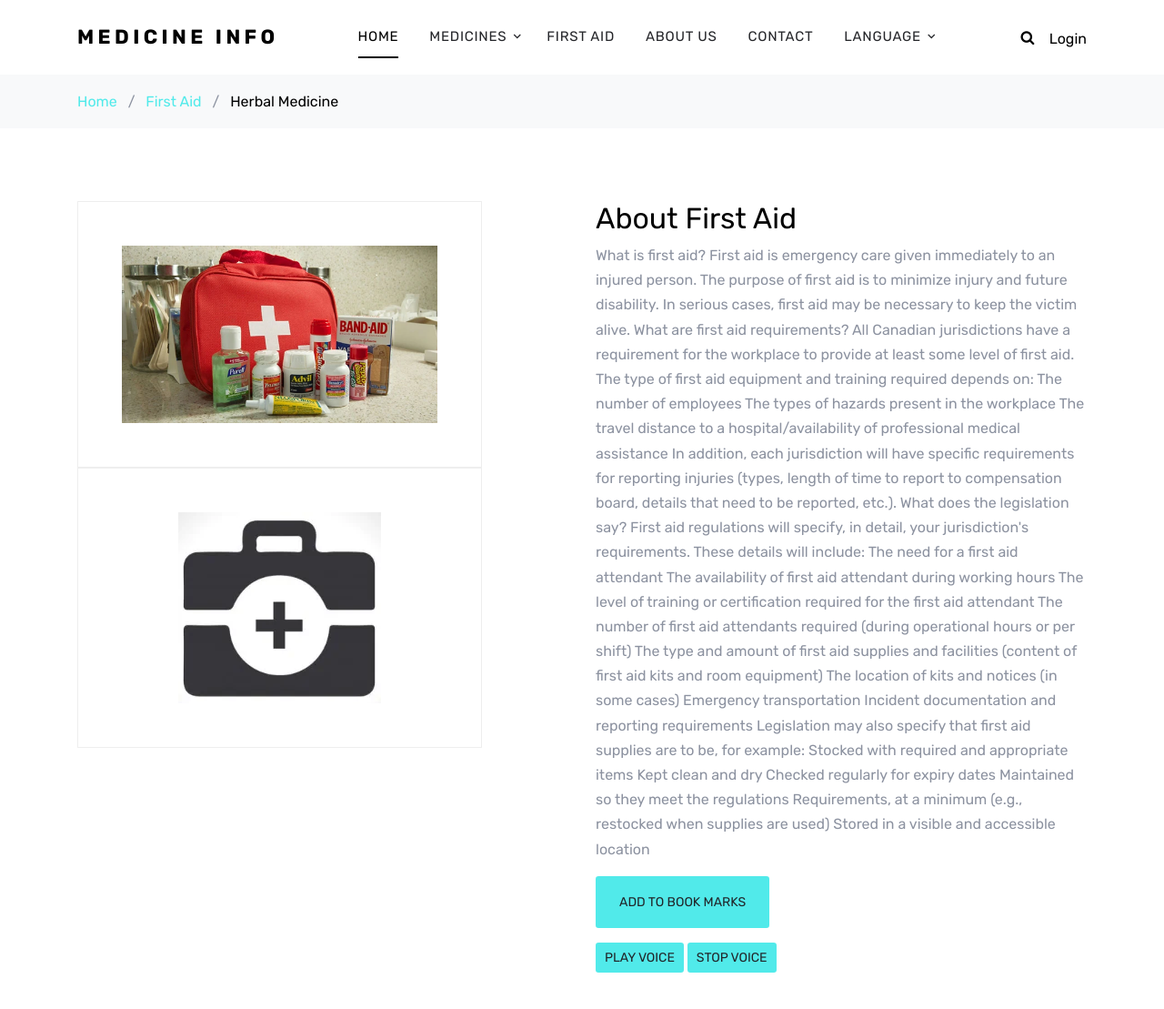
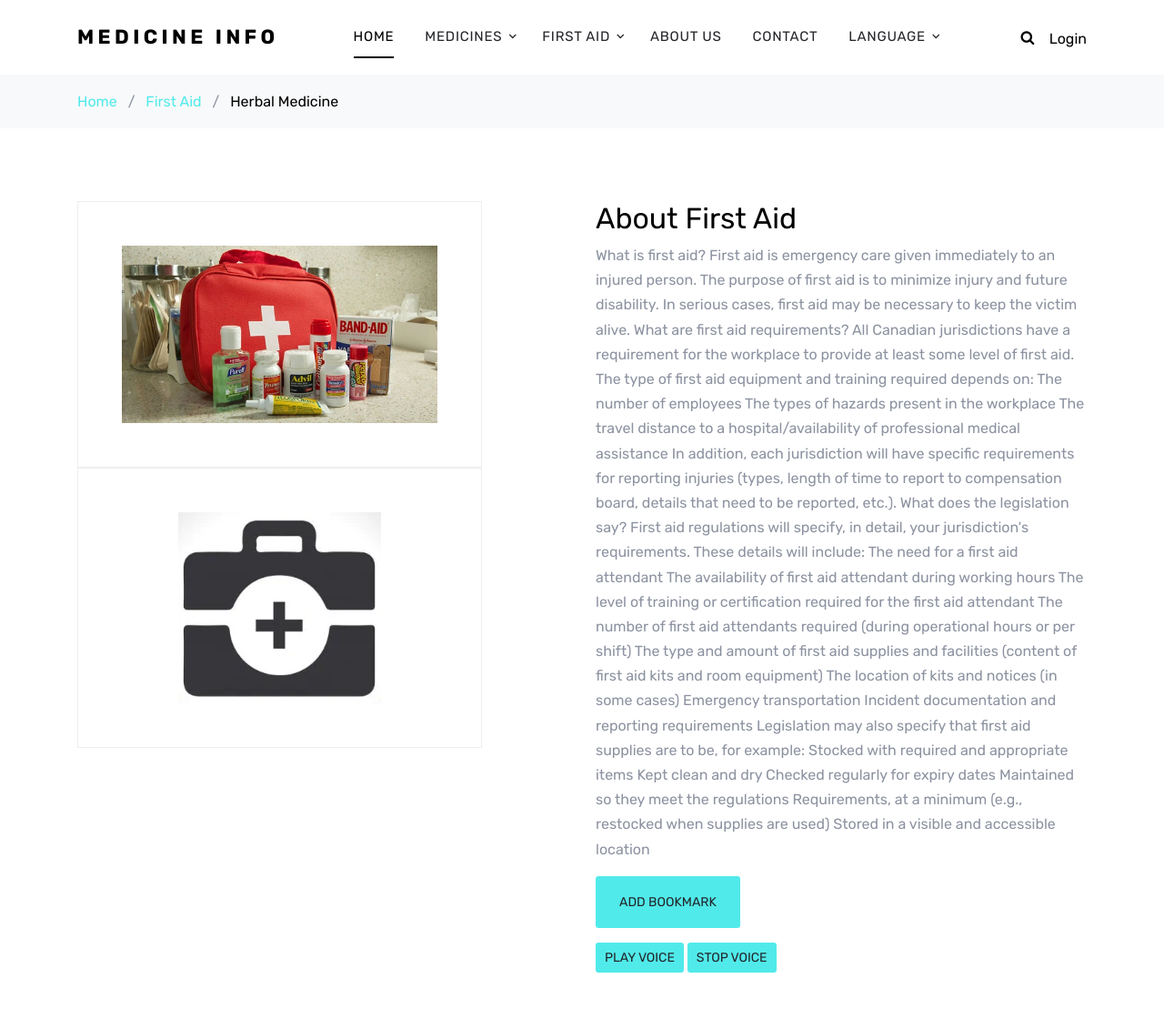
Before and after one commit to SodabehSherzad/Android-Medicine-Info, a PHP site: page /firstAidDetails.php?id=1 in a window 1280 px wide, after a click that opens the changed part. Shown: the top 1109 px of the page at 91% size. Run offline with PHP 8.4, Linux system fonts and the light colour scheme; data comes from the database, SQL or seed files in the repository; some web fonts are replaced.

Commit message:
Bookmark feature added

```diff
--- a/lang/en.php
+++ b/lang/en.php
@@ -9,7 +9,7 @@
 $contactPage = "Contact";
 $lang = "Language";
 $loginPage = "Login";
-$add = "Add To Book Marks";
+$add = "Add Bookmark";
 $btn = "View All Products";
 $about = "This program helps users to be fully aware of drugs, their use and how to use them in their own language. In the first step, all the medicines that are common and can be obtained without a prescription from the pharmacy are stored in this program. In addition, the program allows the program manager to record and store other types of medications. Unfortunately, in a country like Afghanistan, most people do not have a proper and scientific knowledge about drugs and their proper use. So I decided to design, design and develop this application using (Android) so that I could. On the one hand, this application provides useful information about drugs and their proper use to my dear people, and on the other hand, it shows the positive role of technology. \n\nNote: This application is for information only, and the use of drugs without consulting a doctor and pharmacist (pharmacist) can cause any risk. Therefore, in the first step, only drugs that are common and can be obtained without a prescription from the pharmacy are stored in this program.<br>
 <br> Develope by Sodabeh Sherzad";
--- a/www/firstAidDetails.php
+++ b/www/firstAidDetails.php
@@ -23,7 +23,7 @@
     }
 
     $check = ($language == 'en')? 'inline-block' : 'none';
-
+    $origin = "firstAids";
     $firstaidDetails .= "<div class='row'>
             <div class='col-md-5 mr-auto'>
               <div class='border text-center'>
@@ -37,7 +37,7 @@
               <h2 class='text-black'>$name</h2>
               <p>$details</p>
 
-              <p><a href='bookMarks.php?medicine=2' class='buy-now btn btn-sm height-auto px-4 py-3 btn-primary' onclick='\"medicinesFavorite($id)\"'>$add</a></p>
+              <p><a href='#' class='buy-now btn btn-sm height-auto px-4 py-3 btn-primary' onclick='medicinesFavorite(\"$origin\", $id)'>$add</a></p>
               <p style='display: $check'><a href='#' onclick=\"textToSpeech('$details2')\" class='btn btn-sm btn-primary'>Play Voice</a></p>
               <p style='display: $check'><a href='#' onclick=\"stopSpeech()\" class='btn btn-sm btn-primary'>Stop Voice</a></p>
 
--- a/www/includes/footer.php
+++ b/www/includes/footer.php
@@ -4,28 +4,28 @@
           <div class="col-md-6 col-lg-3 mb-4 mb-lg-0">
 
             <div class="block-7">
-              <h3 class="footer-heading mb-4"><?php echo $aboutPage;?></h3>
+              <h3 class="footer-heading mb-4"><?php echo $aboutPage; ?></h3>
               <a href="about.php" style="color:#000; text-align:justify"><p>
                 <?php
-                $content = substr($about, 0, strrpos(substr($about, 0, floor(strlen($about) / 4)), ' ') - 16);
-                  echo $content."...";
-                ?>
+$content = substr($about, 0, strrpos(substr($about, 0, floor(strlen($about) / 4)), ' ') - 16);
+echo $content . "...";
+?>
               </p></a>
             </div>
 
           </div>
           <div class="col-lg-3 mx-auto mb-5 mb-lg-0">
-            <h3 class="footer-heading mb-4"><?php echo $siteTitle;?></h3>
+            <h3 class="footer-heading mb-4"><?php echo $siteTitle; ?></h3>
             <ul class="list-unstyled">
-              <li><a href="#"><?php echo ($language == "en")?"Common ".$medicinePage: $medicinePage."ی رایج";?></a></li>
-              <li><a href="#"><?php echo ($language == "en")?"Herbal ".$medicinePage: $medicinePage."ی گیاهی";?></a></li>
-              <li><a href="#"><?php echo $firstaidPage;?></a></li>
+              <li><a href="#"><?php echo ($language == "en") ? "Common " . $medicinePage : $medicinePage . "ی رایج"; ?></a></li>
+              <li><a href="#"><?php echo ($language == "en") ? "Herbal " . $medicinePage : $medicinePage . "ی گیاهی"; ?></a></li>
+              <li><a href="#"><?php echo $firstaidPage; ?></a></li>
             </ul>
           </div>
 
           <div class="col-md-6 col-lg-3">
             <div class="block-5 mb-5">
-              <h3 class="footer-heading mb-4"><?php echo $contact;?></h3>
+              <h3 class="footer-heading mb-4"><?php echo $contact; ?></h3>
               <ul class="list-unstyled">
                 <li class="address">Herat Afghanistan</li>
                 <li class="phone"><a href="">+93 999 777 888</a></li>
@@ -50,15 +50,30 @@
 <script src="js/aos.js"></script>
 
 <?php
-  if (isset($scripts)) {
+if (isset($scripts)) {
     echo $scripts;
-  }
+}
 ?>
 
 <script src="js/main.js"></script>
 
 <!--  SET preferred language  -->
 <script type="text/javascript">
+
+    function medicinesFavorite(origin, id) {
+      //console.log("id = " + id);
+      const bookmarkLink = document.querySelector('.buy-now');
+      //console.log(bookmarkLink.textContent.indexOf("Add"));
+      // console.log(bookmarkLink.textContent);
+      if( bookmarkLink.textContent.indexOf("Add") !== -1 ) {
+        Store.addFavorite(origin, id);
+        bookmarkLink.innerText = "Remove Bookmark";
+      } else {
+        Store.removeFavorite(origin, id);
+        bookmarkLink.innerText = "Add Bookmark";
+      }
+    }
+
 		function changeLanguage(lang){
 			// Set cookie "lang"
 			let expiresDate = new Date();
@@ -88,20 +103,7 @@
       window.speechSynthesis.cancel();
     }
 
-    // function medicinesFavorite(id){
-    //   // let ids = new array();
-    //   // medicineIds[] = id;
-    //   // firstaidId[] = id;
-        // if($_GET['medicine'] == 1){
-    //      localStorage.setItem("medicineID", id);
-    //   // localStorage.setItem("medicineID", JSON.stringify(medicineIds), '');
-        // }else if($_GET['medicine'] == 2){
-      //       localStorage.setItem("firstaidID", id);
-      //       localStorage.setItem("firstaidID", JSON.stringify(firstaidId), '');
-        // }
-    //   let storedNames = JSON.parse(localStorage.getItem("medicines"));
-    //   window.location.href=”index.php?uid=1";
-    // }
+
 
 </script>
 
--- a/www/includes/header.php
+++ b/www/includes/header.php
@@ -18,3 +18,5 @@
   <link rel="stylesheet" href="./css/aos.css">
 
   <link rel="stylesheet" href="./css/style.css">
+
+  <script src="js/Store.js"></script>
--- a/www/includes/navbar.php
+++ b/www/includes/navbar.php
@@ -29,23 +29,30 @@
         <div class="d-flex align-items-center justify-content-between">
           <div class="logo">
             <div class="site-logo">
-              <a href="index.php" class="js-logo-clone"><?= $siteTitle; ?></a>
+              <a href="index.php" class="js-logo-clone"><?=$siteTitle;?></a>
             </div>
           </div>
           <div class="main-nav d-none d-lg-block">
             <nav class="site-navigation text-right text-md-center" role="navigation">
               <ul class="site-menu js-clone-nav d-none d-lg-block">
-                <li class="active"><a href="index.php"><?= $homePage; ?></a></li>
-                <li class="has-children"><a href="#"><?= $medicinePage; ?></a>
+                <li class="active"><a href="index.php"><?=$homePage;?></a></li>
+                <li class="has-children"><a href="#"><?=$medicinePage;?></a>
                   <ul class="dropdown">
-                    <?= $categories; ?>
+                    <?=$categories;?>
+                    <li><a href="bookmarks.php?origin=medicines">Bookmarks</a></li>
                   </ul>
                 </li>
-                <li><a href="firstaid.php"><?= $firstaidPage?></a></li>
-                <li><a href="about.php"><?= $aboutPage?></a></li>
-                <li><a href="contact.php"><?= $contactPage?></a></li>
+                <li class="has-children">
+                  <a href="firstaid.php"><?=$firstaidPage?></a>
+                  <ul class="dropdown">
+                  <li><a href="firstaid.php"><?=$firstaidPage?></a></li>
+                  <li><a href="bookmarks.php?origin=firstAids">Bookmarks</a></li>
+                  </ul>
+                </li>
+                <li><a href="about.php"><?=$aboutPage?></a></li>
+                <li><a href="contact.php"><?=$contactPage?></a></li>
 
-                <li class="has-children"><a href="#"><?= $lang?></a>
+                <li class="has-children"><a href="#"><?=$lang?></a>
                   <ul class="dropdown">
                     <li><a href="" onclick="changeLanguage('en')">English</a></li>
                     <li><a href="" onclick="changeLanguage('fa')">فارسی</a></li>
@@ -58,7 +65,7 @@
           <div class="icons">
             <a href="#" class="icons-btn d-inline-block js-search-open"><span class="icon-search"></span></a>
             <a href="signIn.php">
-              <span class="number"><?= $loginPage?></span>
+              <span class="number"><?=$loginPage?></span>
             </a>
 
           </div>
--- /dev/null
+++ b/www/js/Store.js
@@ -0,0 +1,33 @@
+// Store Class: Handles Storage
+class Store {
+
+    static getFavorites(origin) {
+        let favorites;
+        if(localStorage.getItem(origin) === null) {
+        favorites = [];
+        } else {
+        favorites = JSON.parse(localStorage.getItem(origin));
+        }
+
+        document.cookie = "favorites=" + favorites.join(", ");
+        return favorites;
+    }
+
+    static addFavorite(origin, id) {
+        const favorites = Store.getFavorites(origin);
+        favorites.push(id);
+        localStorage.setItem(origin, JSON.stringify(favorites));
+    }
+
+    static removeFavorite(origin, id) {
+        const favorites = Store.getFavorites(origin);
+
+        favorites.forEach((favorite, index) => {
+        if(favorite === id) {
+            favorites.splice(index, 1);
+        }
+        });
+
+        localStorage.setItem(origin, JSON.stringify(favorites));
+    }
+    }
--- a/www/medicineDetails.php
+++ b/www/medicineDetails.php
@@ -20,7 +20,7 @@
     }
 
     $check = ($language == 'en')? 'inline-block' : 'none';
-
+    $origin = "medicines";
     $medicineDetails .= "<div class='row'>
             <div class='col-md-5 mr-auto'>
               <div class='border text-center'>
@@ -31,7 +31,7 @@
               <h2 class='text-black'>$name</h2>
               <h4>$usage</h4>
               <p>$details</p>
-              <p><a href='bookMarks.php?medicine=1' class='buy-now btn btn-sm height-auto px-4 py-3 btn-primary' onclick='\"medicinesFavorite($id)\"'>$add</a></p>
+              <p><a href='#' class='buy-now btn btn-sm height-auto px-4 py-3 btn-primary' onclick='medicinesFavorite(\"$origin\", $id)'>$add</a></p>
               <p style='display: $check'><a href='#' onclick=\"textToSpeech('$details2')\" class='btn btn-sm btn-primary'>Play Voice</a></p>
               <p style='display: $check'><a href='#' onclick=\"stopSpeech()\" class='btn btn-sm btn-primary'>Stop Voice</a></p>
 
```
Also changed, not shown: www/bookMarks.php (+13 -3 lines).
